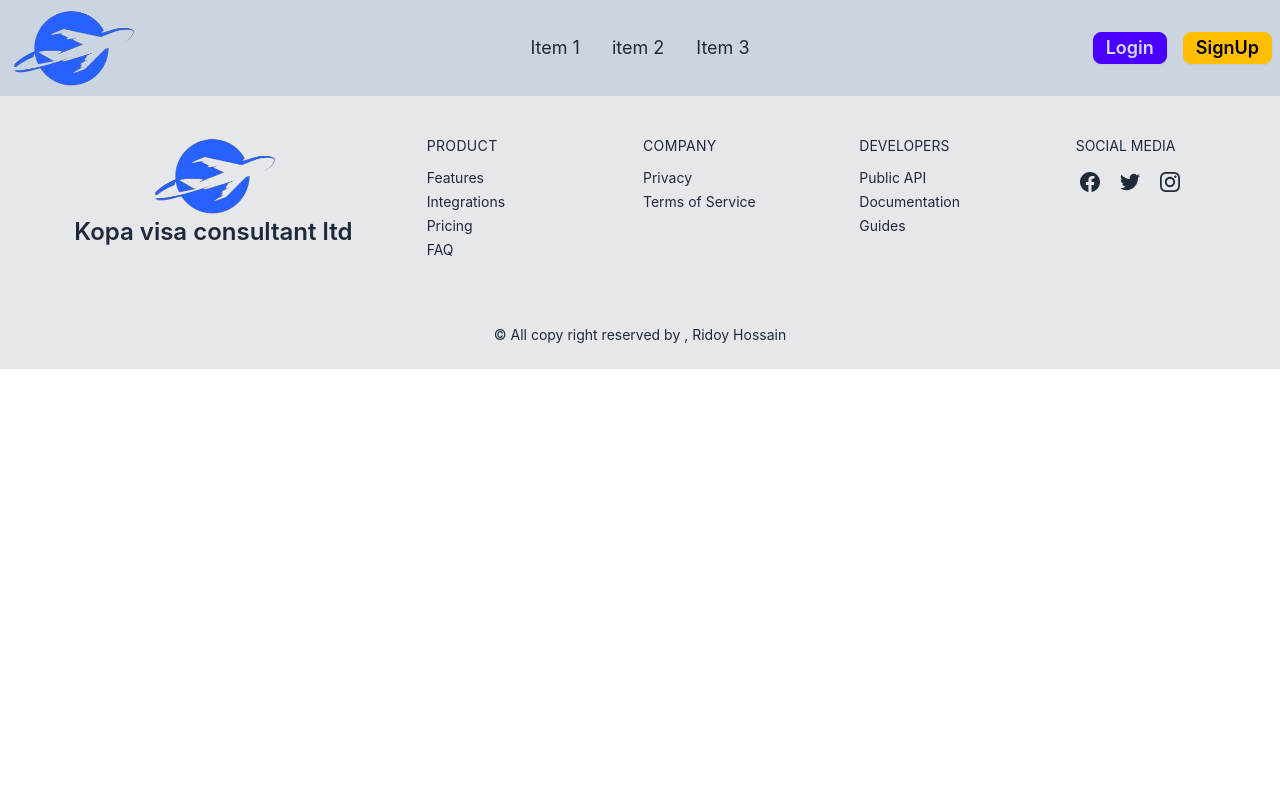
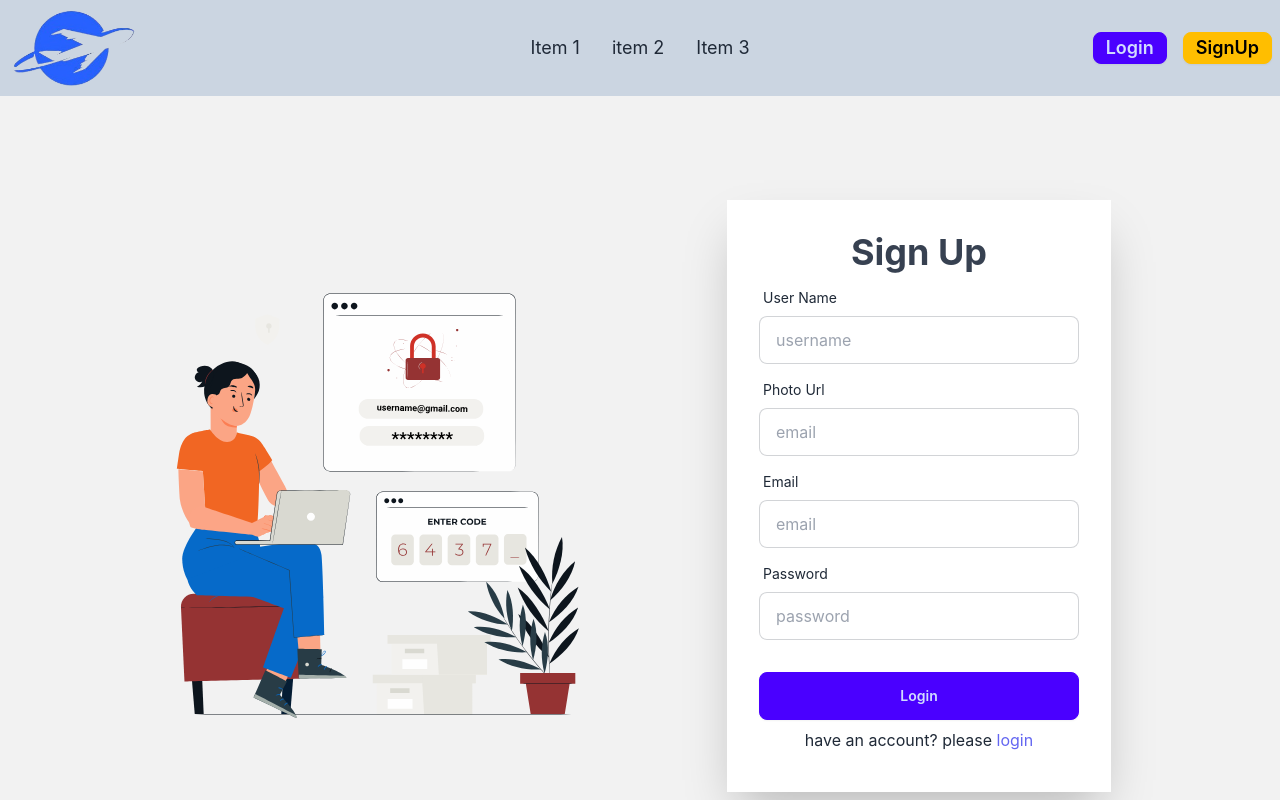
Before and after one commit to Riday1/visa-consultant-assignment-11-client, a React (Create React App) app: page /register in a window 1280 px wide. Shown: the top 800 px of the page. Built offline with nearby package versions, Linux system fonts and the light colour scheme.

Commit message:
register route has created  and component has implemented

```diff
--- a/src/Pages/Login/Login.js
+++ b/src/Pages/Login/Login.js
@@ -1,10 +1,14 @@
 import React from 'react';
 import animation from '../../LottieAnimation/login_animation.json';
 import Lottie from 'react-lottie';
+import { Link } from 'react-router-dom';
 const Login = () => {
 
     const handleSubmit = event => {
         event.preventDefault();
+
+
+
 
         const form = event.target;
         console.log(form)
@@ -50,6 +54,7 @@ const Login = () => {
                         <div className="form-control mt-6">
                             <button className="btn btn-primary">Login</button>
                         </div>
+                        <p className='text-center'>don't have any account?<Link to='/register' className='text-indigo-500'>register</Link></p>
                     </form>
                 </div>
             </div>
--- a/src/Pages/Register/Register.js
+++ b/src/Pages/Register/Register.js
@@ -1,9 +1,71 @@
 import React from 'react';
+import animation from '../../LottieAnimation/login_animation.json';
+import Lottie from 'react-lottie';
+import { Link } from 'react-router-dom';
 
 const Register = () => {
+    const handleSubmit = event => {
+        event.preventDefault();
+
+        const form = event.target;
+        console.log(form)
+        const email = form.email.value
+        const password = form.password.value
+
+
+
+    }
+    const defaultOptions = {
+        loop: true,
+        autoplay: true,
+        animationData: animation,
+
+    };
+
     return (
-        <div>
+        <div className=" bg-base-200 min-h-screen">
+            <div className="flex min-h-screen flex-col lg:flex-row justify-evenly items-center px-20">
+                <div className=" text-center  lg:text-left">
+                    <Lottie options={defaultOptions} />
+                </div>
+                <div className="bg-base-100 w-full max-w-sm shrink-0 shadow-2xl ml-10">
+                    <form onSubmit={handleSubmit} className="card-body">
+                        <h1 className='text-4xl font-bold text-gray-700 text-center'>Sign Up</h1>
+                        <div className="form-control">
+                            <label className="label">
+                                <span className="label-text">User Name</span>
+                            </label>
+                            <input type="text" name='name' placeholder="username" className="input input-bordered" required />
+                        </div>
+                        <div className="form-control">
+                            <label className="label">
+                                <span className="label-text">Photo Url </span>
+                            </label>
+                            <input type="text" name='photoUrl' placeholder="email" className="input input-bordered" required />
+                        </div>
+                        <div className="form-control">
+                            <label className="label">
+                                <span className="label-text">Email</span>
+                            </label>
+                            <input type="email" name='email' placeholder="email" className="input input-bordered" required />
+                        </div>
+                        <div className="form-control">
+                            <label className="label">
+                                <span className="label-text">Password</span>
+                            </label>
+                            <input type="password" name='password' placeholder="password" className="input input-bordered" required />
 
+                        </div>
+                        <div className="form-control mt-6">
+                            <button className="btn btn-primary">Login</button>
+                        </div>
+                        <p className='text-center'>have an account? please <Link to='/login' className='text-indigo-500'>login</Link></p>
+                        <div>
+
+                        </div>
+                    </form>
+                </div>
+            </div>
         </div>
     );
 };
--- a/src/Routes/router.js
+++ b/src/Routes/router.js
@@ -3,6 +3,7 @@ import Main from "../Layout/Main";
 import Home from "../Pages/Home/Home";
 import AllServices from "../Pages/AllServices/AllServices";
 import Login from "../Pages/Login/Login";
+import Register from "../Pages/Register/Register";
 
 export const router = createBrowserRouter([
     {
@@ -19,7 +20,7 @@ export const router = createBrowserRouter([
             },
             {
                 path: '/register',
-                element: <div></div>
+                element: <Register></Register>
             },
             {
                 path: '/all-services',
```
